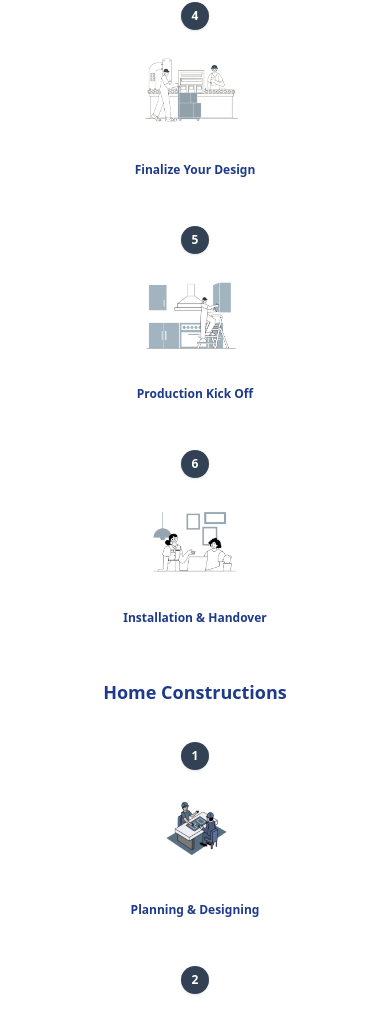
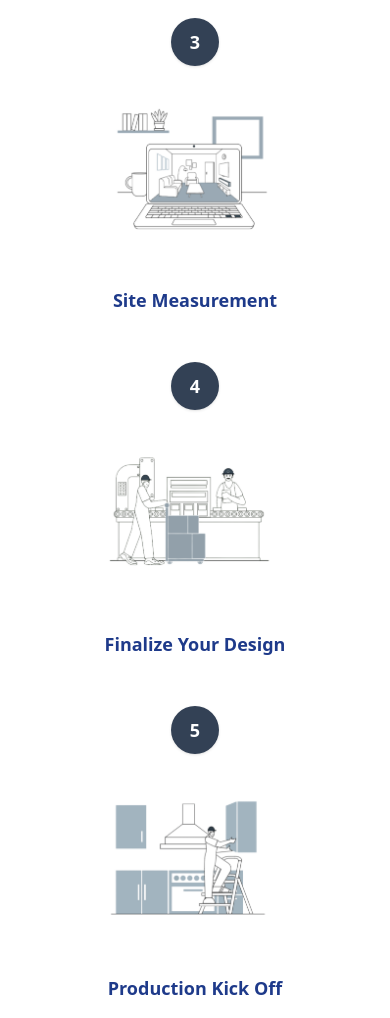
Before and after one commit to VidhunM/architect, a React (Vite) app: page / in a window 390 px wide. Shown: the part 7343-8361 px from the top of the page. Built offline with nearby package versions, Linux system fonts and the light colour scheme.

Commit message:
Update WorkProcess.tsx

```diff
--- a/src/components/WorkProcess.tsx
+++ b/src/components/WorkProcess.tsx
@@ -1,3 +1,127 @@
+// import React from 'react';
+
+// type Step = {
+//   number: number;
+//   title: string;
+//   imgSrc: string;
+// };
+
+// const stepsA: Step[] = [
+//   { number: 1, title: 'Design Consultation', imgSrc: '/images/our process/a1.png' },
+//   { number: 2, title: 'Book Your Order', imgSrc: '/images/our process/a2.png' },
+//   { number: 3, title: 'Site Measurement', imgSrc: '/images/our process/a3.png' },
+//   { number: 4, title: 'Finalize Your Design', imgSrc: '/images/our process/a4.png' },
+//   { number: 5, title: 'Production Kick Off', imgSrc: '/images/our process/a5.png' },
+//   { number: 6, title: 'Installation & Handover', imgSrc: '/images/our process/a6.png' },
+// ];
+
+// const stepsB: Step[] = [
+//   { number: 1, title: 'Planning & Designing', imgSrc: '/images/our process/b1.png' },
+//   { number: 2, title: 'Preconstruction Preparation', imgSrc: '/images/our process/b2.png' },
+//   { number: 3, title: 'Laying & Foundation', imgSrc: '/images/our process/b3.png' },
+//   { number: 4, title: 'Framing', imgSrc: '/images/our process/b4.png' },
+//   { number: 5, title: 'Interior & Exterior Work', imgSrc: '/images/our process/b5.png' },
+//   { number: 6, title: 'Final Touches Before Move-in', imgSrc: '/images/our process/b6.png' },
+// ];
+
+// const WorkProcess = () => {
+//   return (
+//     <section id="work-process" className="py-12 sm:py-16 md:py-20 bg-white">
+//       <div className="container mx-auto px-3 sm:px-4 max-w-7xl">
+//         <div className="text-center mb-12 sm:mb-16">
+//           <h2 className="text-2xl sm:text-4xl md:text-5xl font-bold text-blue-900 mb-4 sm:mb-6">
+//             OUR PROCESS
+//           </h2>
+//         </div>
+
+//         {/* Home Interiors */}
+//         <div className="mb-10 sm:mb-12">
+//           <h3 className="text-lg sm:text-2xl md:text-3xl font-bold text-blue-900 text-center mb-6 sm:mb-8">
+//             Home Interiors
+//           </h3>
+//           <div className="grid grid-cols-1 sm:grid-cols-2 lg:grid-cols-3 gap-6 sm:gap-8 lg:gap-10">
+//             {stepsA.map((step, idx) => (
+//               <div
+//                 key={`A-${step.number}`}
+//                 className="group flex flex-col items-center text-center wp-slide p-3 sm:p-4"
+//                 style={{ animationDelay: `${idx * 150}ms` }}
+//               >
+//                 <div className="w-7 h-7 sm:w-8 sm:h-8 md:w-10 md:h-10 rounded-full bg-slate-700 text-white flex items-center justify-center text-xs sm:text-sm md:text-base font-bold shadow mb-2 sm:mb-3 leading-none">
+//                   {step.number}
+//                 </div>
+//                 <img
+//                   src={step.imgSrc}
+//                   alt={step.title}
+//                   className="w-28 sm:w-32 md:w-[250px] h-auto object-contain select-none transition-transform duration-300 ease-out group-hover:-translate-y-1"
+//                   draggable={false}
+//                 />
+//                 <h3 className="mt-3 sm:mt-4 text-xs sm:text-sm md:text-xl font-semibold text-blue-900">
+//                   {step.title}
+//                 </h3>
+//               </div>
+//             ))}
+//           </div>
+//         </div>
+
+//         {/* Home Constructions */}
+//         <div>
+//           <h3 className="text-lg sm:text-2xl md:text-3xl font-bold text-blue-900 text-center mb-6 sm:mb-8">
+//             Home Constructions
+//           </h3>
+//           <div className="grid grid-cols-1 sm:grid-cols-2 lg:grid-cols-3 gap-6 sm:gap-8 lg:gap-10">
+//             {stepsB.map((step, idx) => (
+//               <div
+//                 key={`B-${step.number}`}
+//                 className="group flex flex-col items-center text-center wp-slide p-3 sm:p-4"
+//                 style={{ animationDelay: `${idx * 150}ms` }}
+//               >
+//                 <div className="w-7 h-7 sm:w-8 sm:h-8 md:w-10 md:h-10 rounded-full bg-slate-700 text-white flex items-center justify-center text-xs sm:text-sm md:text-base font-bold shadow mb-2 sm:mb-3 leading-none">
+//                   {step.number}
+//                 </div>
+//                 <img
+//                   src={step.imgSrc}
+//                   alt={step.title}
+//                   className="w-28 sm:w-32 md:w-[250px] h-auto object-contain select-none transition-transform duration-300 ease-out group-hover:-translate-y-1"
+//                   draggable={false}
+//                 />
+//                 <h3 className="mt-3 sm:mt-4 text-xs sm:text-sm md:text-xl font-semibold text-blue-900">
+//                   {step.title}
+//                 </h3>
+//               </div>
+//             ))}
+//           </div>
+//         </div>
+//       </div>
+//     </section>
+//   );
+// };
+
+// export default WorkProcess;
+
+// // Slide-in animation styles
+// const wpStyles = `
+//   .wp-slide {
+//     opacity: 0;
+//     transform: translateY(80px);
+//     animation: wp-enter 800ms cubic-bezier(0.25, 1, 0.5, 1) forwards;
+//   }
+//   @keyframes wp-enter {
+//     to {
+//       opacity: 1;
+//       transform: translateY(0);
+//     }
+//   }
+// `;
+
+// if (typeof document !== 'undefined') {
+//   const id = 'wp-slide-styles';
+//   if (!document.getElementById(id)) {
+//     const style = document.createElement('style');
+//     style.id = id;
+//     style.textContent = wpStyles;
+//     document.head.appendChild(style);
+//   }
+// }
 import React from 'react';
 
 type Step = {
@@ -46,16 +170,16 @@ const WorkProcess = () => {
                 className="group flex flex-col items-center text-center wp-slide p-3 sm:p-4"
                 style={{ animationDelay: `${idx * 150}ms` }}
               >
-                <div className="w-7 h-7 sm:w-8 sm:h-8 md:w-10 md:h-10 rounded-full bg-slate-700 text-white flex items-center justify-center text-xs sm:text-sm md:text-base font-bold shadow mb-2 sm:mb-3 leading-none">
+                <div className="w-12 h-12 sm:w-8 sm:h-8 md:w-10 md:h-10 rounded-full bg-slate-700 text-white flex items-center justify-center text-lg sm:text-sm md:text-base font-bold shadow mb-3 sm:mb-3 leading-none">
                   {step.number}
                 </div>
                 <img
                   src={step.imgSrc}
                   alt={step.title}
-                  className="w-28 sm:w-32 md:w-[250px] h-auto object-contain select-none transition-transform duration-300 ease-out group-hover:-translate-y-1"
+                  className="w-48 sm:w-32 md:w-[180px] h-auto object-contain select-none transition-transform duration-300 ease-out group-hover:-translate-y-1"
                   draggable={false}
                 />
-                <h3 className="mt-3 sm:mt-4 text-xs sm:text-sm md:text-xl font-semibold text-blue-900">
+                <h3 className="mt-4 sm:mt-4 text-lg sm:text-sm md:text-xl font-semibold text-blue-900">
                   {step.title}
                 </h3>
               </div>
@@ -75,16 +199,16 @@ const WorkProcess = () => {
                 className="group flex flex-col items-center text-center wp-slide p-3 sm:p-4"
                 style={{ animationDelay: `${idx * 150}ms` }}
               >
-                <div className="w-7 h-7 sm:w-8 sm:h-8 md:w-10 md:h-10 rounded-full bg-slate-700 text-white flex items-center justify-center text-xs sm:text-sm md:text-base font-bold shadow mb-2 sm:mb-3 leading-none">
+                <div className="w-12 h-12 sm:w-8 sm:h-8 md:w-10 md:h-10 rounded-full bg-slate-700 text-white flex items-center justify-center text-lg sm:text-sm md:text-base font-bold shadow mb-3 sm:mb-3 leading-none">
                   {step.number}
                 </div>
                 <img
                   src={step.imgSrc}
                   alt={step.title}
-                  className="w-28 sm:w-32 md:w-[250px] h-auto object-contain select-none transition-transform duration-300 ease-out group-hover:-translate-y-1"
+                  className="w-48 sm:w-32 md:w-[180px] h-auto object-contain select-none transition-transform duration-300 ease-out group-hover:-translate-y-1"
                   draggable={false}
                 />
-                <h3 className="mt-3 sm:mt-4 text-xs sm:text-sm md:text-xl font-semibold text-blue-900">
+                <h3 className="mt-4 sm:mt-4 text-lg sm:text-sm md:text-xl font-semibold text-blue-900">
                   {step.title}
                 </h3>
               </div>
```
